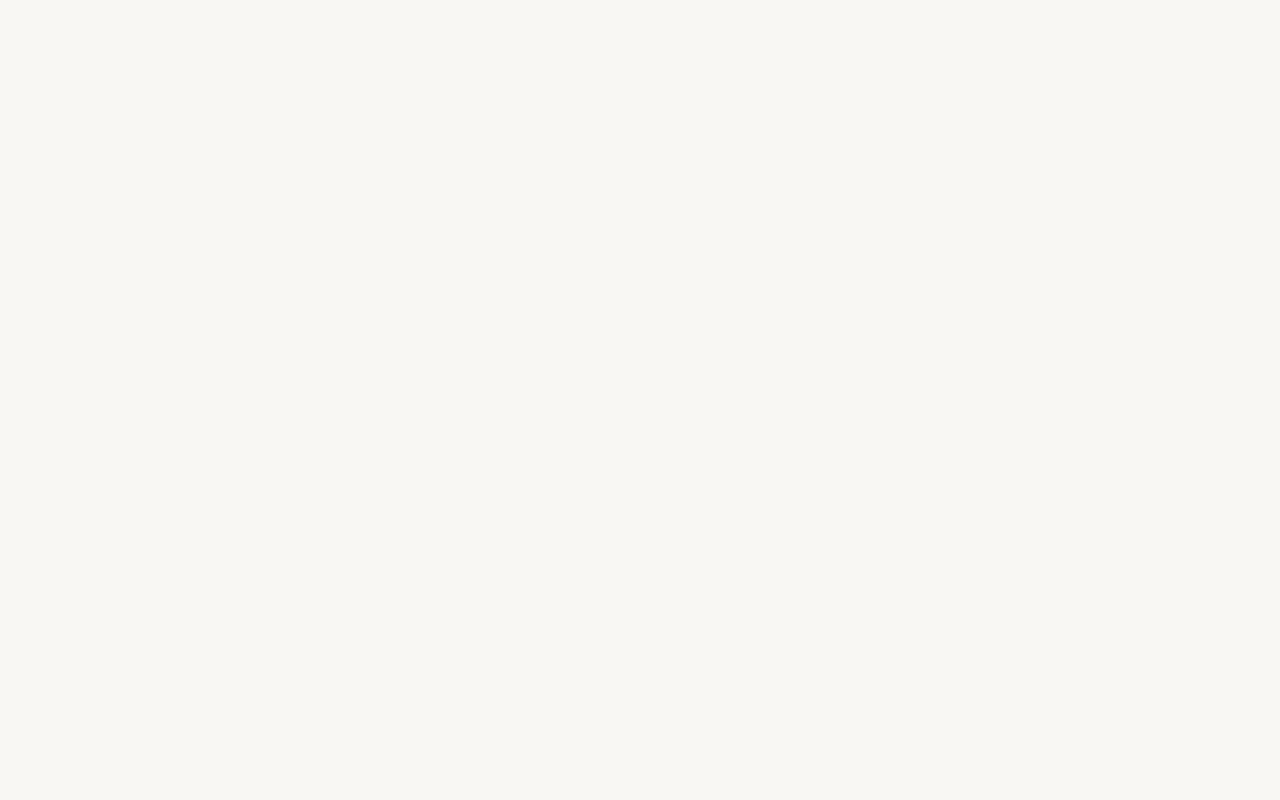
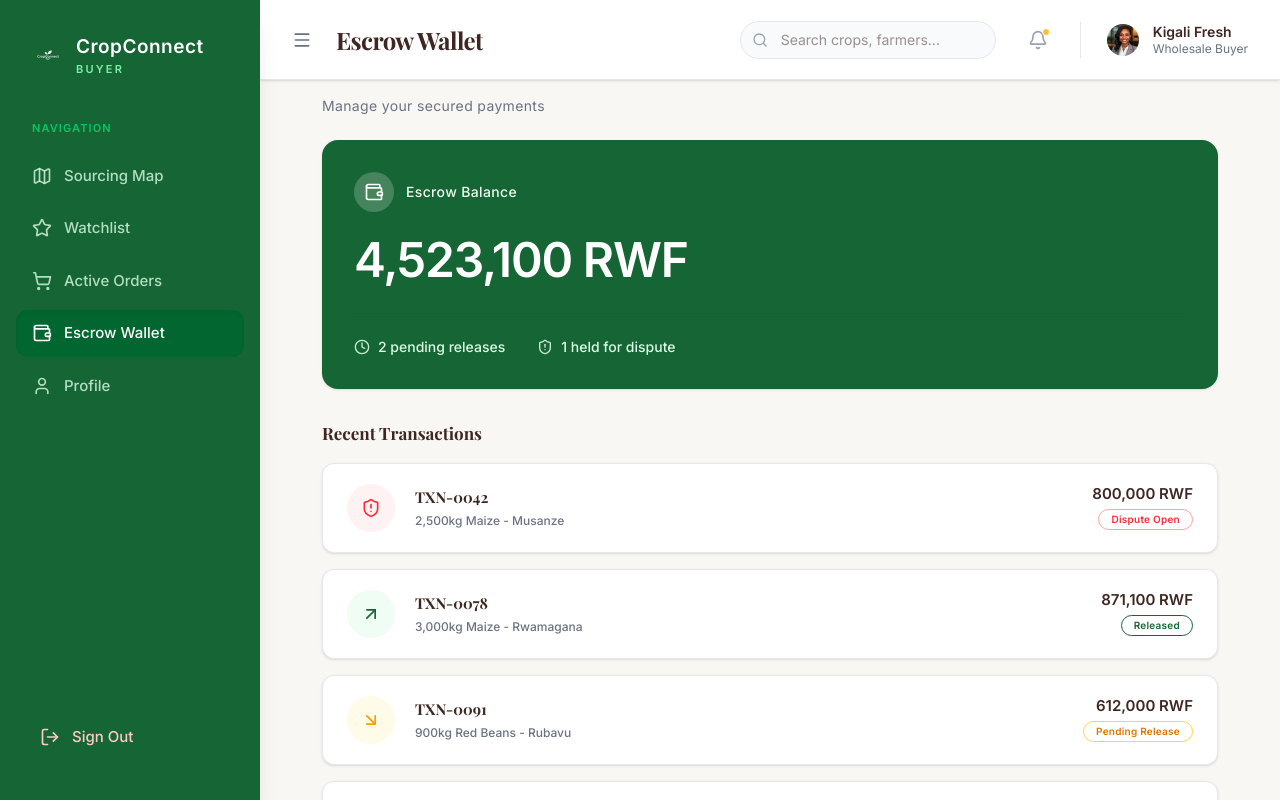
Before and after one commit to ISONIC0788/CropConnect-frontend, a React app in the folder frontend/: page /buyer/wallet in a window 1280 px wide. Before the commit this address had no page. Built offline with nearby package versions, Linux system fonts and the light colour scheme; the HTML template or start-up script is replaced by a standard one.

Commit message:
feat[buyer/EscroeWallet]:added escor wallet on buyer

```diff
--- a/frontend/src/App.tsx
+++ b/frontend/src/App.tsx
@@ -22,7 +22,8 @@ import Settings from './pages/admin/Settings'
 import BuyerLayout from './layouts/BuyerLayout'
 import SourcingMap from './pages/buyer/SourcingMap'
 import Watchlist from './pages/buyer/Watchlist'
-import ActiveOrders from './pages/buyer/ActiveOrders' // <-- ADDED ACTIVE ORDERS IMPORT
+import ActiveOrders from './pages/buyer/ActiveOrders'
+import EscrowWallet from './pages/buyer/EscrowWallet' // <-- ADDED ESCROW WALLET IMPORT
 
 const LandingPage = () => (
   <main>
@@ -53,7 +54,8 @@ function App() {
         {/* Buyer Routes */}
         <Route path="/buyer" element={<BuyerLayout><SourcingMap /></BuyerLayout>} />
         <Route path="/buyer/watchlist" element={<BuyerLayout><Watchlist /></BuyerLayout>} />
-        <Route path="/buyer/orders" element={<BuyerLayout><ActiveOrders /></BuyerLayout>} /> {/* <-- ADDED ACTIVE ORDERS ROUTE */}
+        <Route path="/buyer/orders" element={<BuyerLayout><ActiveOrders /></BuyerLayout>} />
+        <Route path="/buyer/wallet" element={<BuyerLayout><EscrowWallet /></BuyerLayout>} /> {/* <-- ADDED ESCROW WALLET ROUTE */}
 
         <Route path="/logout" element={<div className="p-10 text-center">Logging out...</div>} />
       </Routes>
--- a/frontend/src/pages/buyer/EscrowWallet.tsx
+++ b/frontend/src/pages/buyer/EscrowWallet.tsx
@@ -0,0 +1,145 @@
+import { Wallet, Clock, ShieldAlert, ArrowUpRight, ArrowDownRight } from 'lucide-react';
+
+// --- MOCK DATA ---
+const transactions = [
+  {
+    id: 'TXN-0042',
+    description: '2,500kg Maize - Musanze',
+    amount: '800,000 RWF',
+    status: 'Dispute Open',
+    type: 'dispute'
+  },
+  {
+    id: 'TXN-0078',
+    description: '3,000kg Maize - Rwamagana',
+    amount: '871,100 RWF',
+    status: 'Released',
+    type: 'released'
+  },
+  {
+    id: 'TXN-0091',
+    description: '900kg Red Beans - Rubavu',
+    amount: '612,000 RWF',
+    status: 'Pending Release',
+    type: 'pending'
+  },
+  {
+    id: 'TXN-0102',
+    description: '800kg Coffee - Huye',
+    amount: '2,240,000 RWF',
+    status: 'Pending Release',
+    type: 'pending'
+  },
+  {
+    id: 'TXN-0098',
+    description: '1,800kg Sorghum - Ngoma',
+    amount: '810,000 RWF',
+    status: 'Released',
+    type: 'released'
+  }
+];
+
+// --- HELPER COMPONENT FOR ICONS & BADGES ---
+const getStatusStyles = (type: string) => {
+  switch (type) {
+    case 'released':
+      return {
+        icon: <ArrowUpRight className="w-5 h-5 text-[#166534]" />,
+        iconBg: 'bg-green-50',
+        badge: 'text-[#166534] border-[#166534] bg-transparent'
+      };
+    case 'dispute':
+      return {
+        icon: <ShieldAlert className="w-5 h-5 text-red-500" />,
+        iconBg: 'bg-red-50',
+        badge: 'text-red-500 border-red-300 bg-transparent'
+      };
+    case 'pending':
+    default:
+      return {
+        icon: <ArrowDownRight className="w-5 h-5 text-[#F59E0B]" />,
+        iconBg: 'bg-yellow-50',
+        badge: 'text-[#D97706] border-[#FCD34D] bg-transparent'
+      };
+  }
+};
+
+// --- MAIN COMPONENT ---
+const EscrowWallet = () => {
+  return (
+    <div className="max-w-4xl mx-auto pb-12 flex flex-col h-full">
+
+      {/* PAGE HEADER SUBTITLE */}
+      <div className="-mt-2 mb-6">
+        <p className="text-sm text-gray-500 tracking-wide">Manage your secured payments</p>
+      </div>
+
+      {/* TOP GREEN BALANCE CARD */}
+      <div className="bg-[#166534] rounded-2xl shadow-sm p-8 mb-8 text-white">
+
+        <div className="flex items-center gap-3 text-green-50 font-medium mb-6">
+          <div className="w-10 h-10 rounded-full bg-white/20 flex items-center justify-center">
+            <Wallet className="w-5 h-5 text-white" />
+          </div>
+          <span className="text-sm tracking-wide">Escrow Balance</span>
+        </div>
+
+        <h2 className="text-5xl font-extrabold font-sans mb-8 tracking-tight">
+          4,523,100 RWF
+        </h2>
+
+        <div className="flex items-center gap-8 border-t border-green-800/60 pt-5">
+          <div className="flex items-center gap-2 text-sm font-medium text-green-100">
+            <Clock className="w-4 h-4 opacity-90" />
+            <span>2 pending releases</span>
+          </div>
+          <div className="flex items-center gap-2 text-sm font-medium text-green-100">
+            <ShieldAlert className="w-4 h-4 opacity-90" />
+            <span>1 held for dispute</span>
+          </div>
+        </div>
+
+      </div>
+
+      {/* RECENT TRANSACTIONS LIST */}
+      <div>
+        <h3 className="font-extrabold text-[17px] text-[#3E2723] mb-4">Recent Transactions</h3>
+
+        <div className="space-y-4">
+          {transactions.map((txn, index) => {
+            const styles = getStatusStyles(txn.type);
+
+            return (
+              <div
+                key={index}
+                className="bg-white rounded-xl border border-gray-200 shadow-sm px-6 py-5 flex items-center justify-between hover:shadow-md transition-all duration-200 cursor-pointer"
+              >
+                {/* Left Side: Icon & Details */}
+                <div className="flex items-center gap-5">
+                  <div className={`w-12 h-12 rounded-full flex items-center justify-center flex-shrink-0 ${styles.iconBg}`}>
+                    {styles.icon}
+                  </div>
+                  <div>
+                    <h4 className="font-bold text-[#3E2723] text-[15px]">{txn.id}</h4>
+                    <p className="text-xs text-gray-500 mt-1 font-medium">{txn.description}</p>
+                  </div>
+                </div>
+
+                {/* Right Side: Amount & Pill Badge */}
+                <div className="flex flex-col items-end gap-2">
+                  <p className="font-bold text-[#3E2723] text-[15px] leading-none">{txn.amount}</p>
+                  <span className={`inline-flex items-center justify-center px-3 py-0.5 rounded-full text-[10px] font-bold tracking-wide border ${styles.badge}`}>
+                    {txn.status}
+                  </span>
+                </div>
+              </div>
+            );
+          })}
+        </div>
+      </div>
+
+    </div>
+  );
+};
+
+export default EscrowWallet;
```
